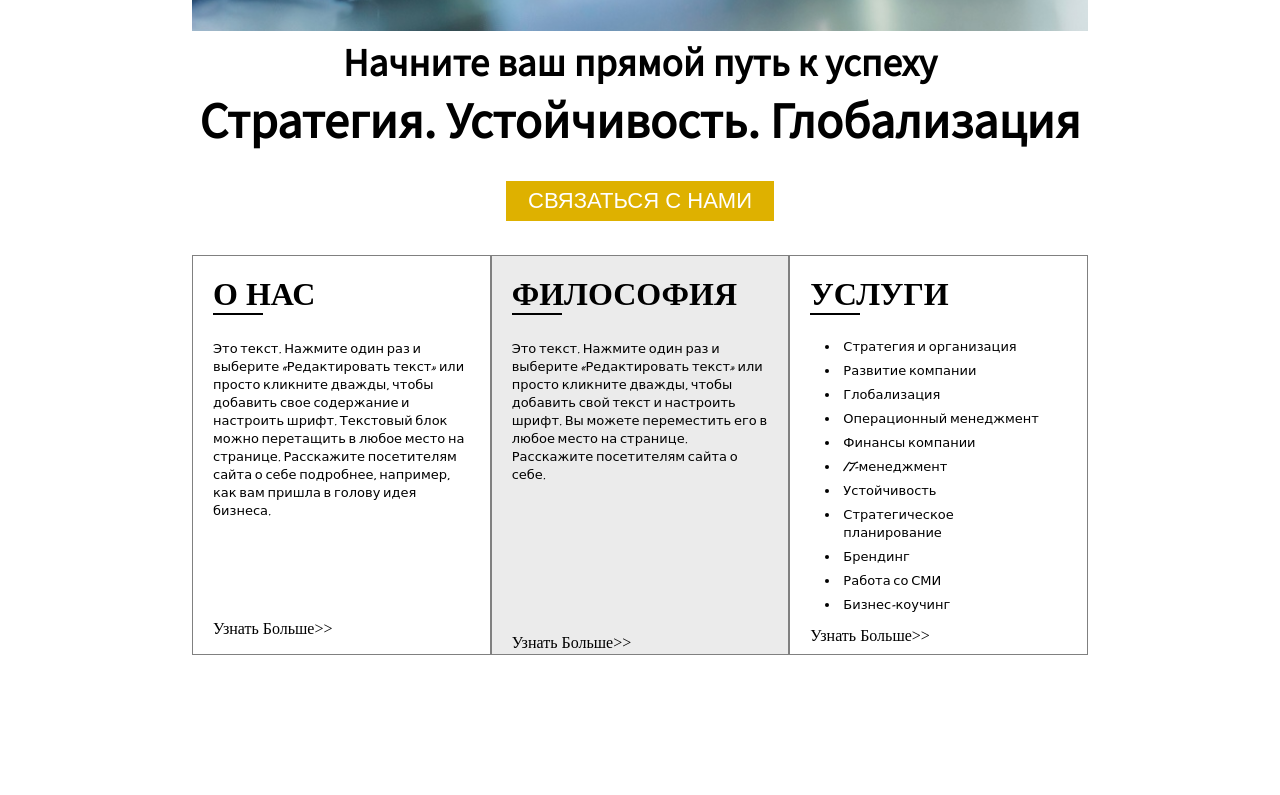
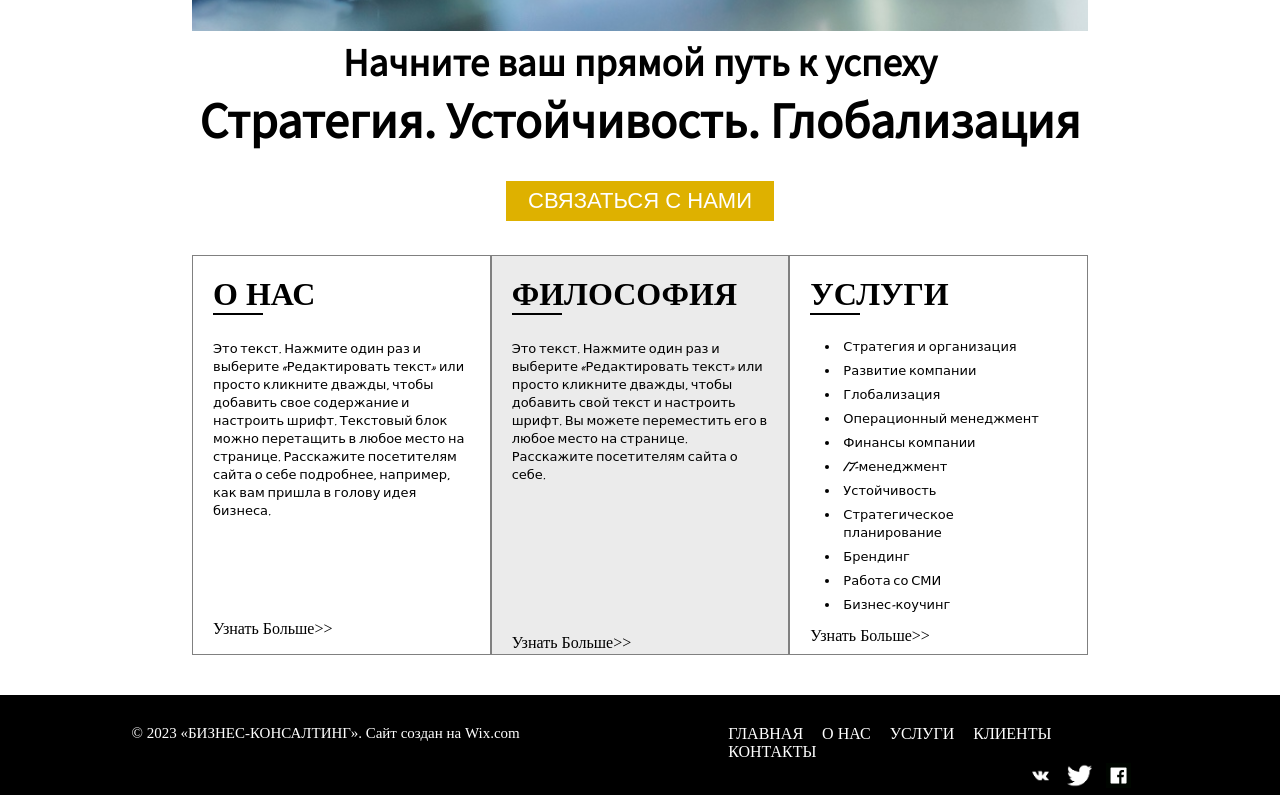
Before and after one commit to Vlad-Avoyan/layout-Web, a plain HTML site: page index.html in a window 1280 px wide. Shown: the part 630-1425 px from the top of the page. Before the commit the page ends 1285 px from the top, so only its background shows below. Drawn offline with Linux system fonts and the light colour scheme.

Commit message:
footer is ready

```diff
--- a/index.html
+++ b/index.html
@@ -110,6 +110,23 @@
             <p class="servicesMore">Узнать Больше>></p>
         </div>
     </div>
+    <div class="footer">
+        <div class="aboutService">
+            <p>© 2023 «БИЗНЕС-КОНСАЛТИНГ».  Сайт создан на Wix.com</p>
+        </div>
+        <div class="sections">
+            <span class="first">ГЛАВНАЯ</span>
+            <span>О НАС</span>
+            <span>УСЛУГИ</span>
+            <span>КЛИЕНТЫ</span>
+            <span>КОНТАКТЫ</span>
+            <div class="social">
+                <img class="vkLogo" src="/images/network/Без названия (1).png">
+                <img class="twitterLogo" src="/images/network/Без названия.png">
+                <img class="fbLofo" src="/images/network/fb.jpg">
+            </div>
+        </div>
+    </div>
 </body>
 
 </html>
--- a/style.css
+++ b/style.css
@@ -219,3 +219,47 @@ hr {
 .servicesMore:hover {
     color: rgba(222, 177, 0, 1);
 }
+
+/* -----------FOOTER------------------- */
+
+.footer {
+    width: 100%;
+    height: 100px;
+    display: flex;
+    margin-top: 40px;
+    justify-content: space-evenly;
+    background-color: black;
+}
+.aboutService {
+    width: 450px;
+    height: 20px;
+    color: white;
+    margin-top: 30px;
+    font-size: 15px;
+}
+.sections {
+    width: 34%;
+    height: auto;
+    margin-top: 30px;
+}
+.sections span {
+    padding-left: 15px;
+    color: white;
+    cursor: pointer;
+    transition: 0.3s;
+}
+.sections span:hover {
+ color: rgba(222, 177, 0, 1);
+}
+.social {
+    width: 130px;
+    height: auto;
+    float: right;
+    margin-top: 20px;
+}
+.vkLogo, .twitterLogo, .fbLofo {
+    width: 25px;
+    height: auto;
+    padding-left: 10px;
+    cursor: pointer;
+}
```
Also changed, not shown: images/network/black-and-white-fb-11563242443ujlydjldwu.png (added), images/network/fb.jpg (added), images/network/Без названия (1).png (added), images/network/Без названия.png (added), 1 other file.
